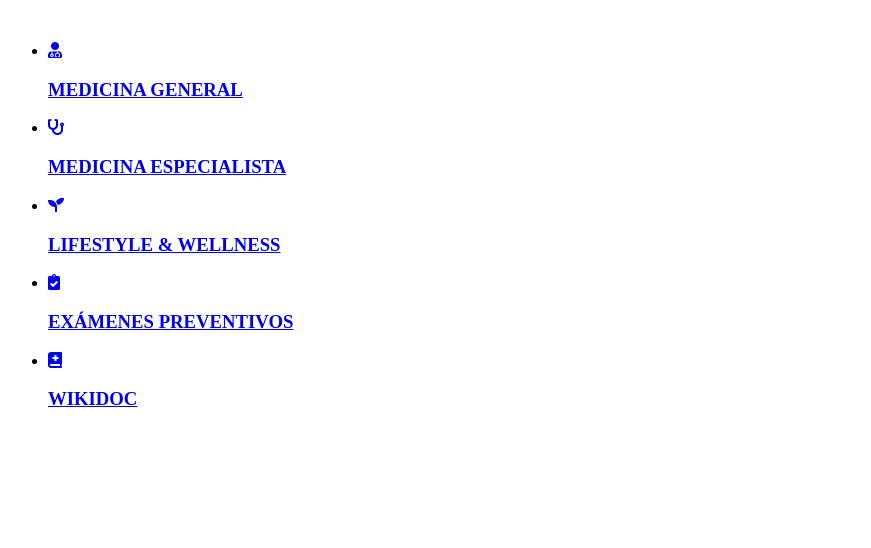
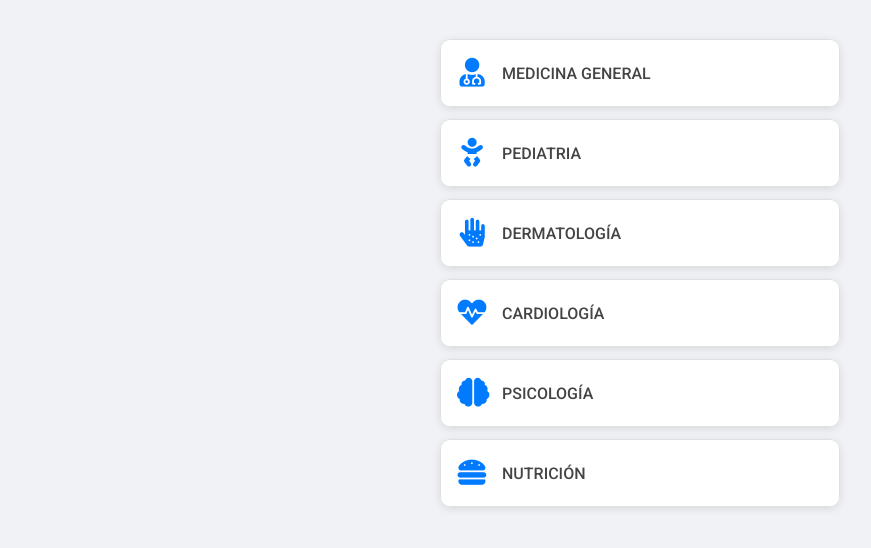
Before and after one commit to DiegoPyLL/Pagina_Clinica_a_tu_Lado, a plain HTML site: page Paginas/p_reservaAtencion.html in a window 1280 px wide. Shown: the whole page, without its empty margins (0-871 px from the left). Drawn offline with Linux system fonts and the light colour scheme.

Commit message:
reserva de atencion

```diff
--- /dev/null
+++ b/Paginas/estilo_Reserva.css
@@ -0,0 +1,76 @@
+/* Importar una fuente limpia y moderna */
+@import url('https://fonts.googleapis.com/css2?family=Roboto:wght@400;500;700&display=swap');
+
+/* Estilos generales del cuerpo */
+body {
+    background-color: #f0f2f5; /* Fondo gris claro */
+    font-family: 'Roboto', sans-serif;
+    margin: 0;
+    padding: 20px;
+    display: flex;
+    justify-content: center;
+    align-items: center;
+    flex-direction: column;
+}
+
+/* Contenedor principal de la lista */
+.a-tula-do-menu {
+    list-style: none;
+    padding: 0;
+    margin: 0;
+    width: 100%;
+    max-width: 400px; /* Ancho máximo para mejor visualización */
+}
+
+/* Estilo para cada elemento de la lista */
+.a-tula-do-menu li {
+    margin-bottom: 12px;
+    box-shadow: 0 2px 8px rgba(0, 0, 0, 0.1);
+    border-radius: 10px;
+    overflow: hidden;
+    transition: transform 0.2s ease-in-out;
+}
+
+.a-tula-do-menu li:hover {
+    transform: translateY(-2px); /* Efecto de levitación al pasar el mouse */
+}
+
+/* Estilo para los enlaces de los elementos */
+.a-tula-do-menu li a {
+    display: flex;
+    align-items: center;
+    text-decoration: none;
+    background-color: #ffffff; /* Fondo blanco para las tarjetas */
+    color: #333;
+    padding: 16px;
+    border: 1px solid #e0e0e0; /* Borde suave */
+    border-radius: 10px;
+}
+
+/* Estilo del ícono */
+.menu-icon {
+    font-size: 1.8rem;
+    color: #007bff; /* Un azul primario de Bootstrap */
+    margin-right: 15px;
+    width: 30px; /* Ancho fijo para mantener la alineación */
+    text-align: center;
+}
+
+/* Estilo del texto */
+.menu-text {
+    flex-grow: 1;
+}
+
+.menu-text h3 {
+    margin: 0;
+    font-size: 1rem;
+    font-weight: 500;
+    color: #444;
+}
+
+/* Media Queries para responsividad */
+@media (max-width: 600px) {
+    .a-tula-do-menu {
+        padding: 0 10px;
+    }
+}
--- a/Paginas/p_reservaAtencion.html
+++ b/Paginas/p_reservaAtencion.html
@@ -4,10 +4,11 @@
     <meta charset="UTF-8">
     <meta name="viewport" content="width=device-width, initial-scale=1.0">
     <link rel="stylesheet" href="https://cdnjs.cloudflare.com/ajax/libs/font-awesome/5.15.4/css/all.min.css">
+    <link rel="stylesheet" href="estilo_Reserva.css">
     <title>Document</title>
 </head>
 <body>
-    <ul class="zurich-menu">
+    <ul class="a-tula-do-menu">
         <li>
             <a href="#">
                 <div class="menu-icon"><i class="fas fa-user-md"></i></div>
@@ -18,33 +19,41 @@
         </li>
         <li>
             <a href="p">
-                <div class="menu-icon"><i class="fas fa-stethoscope"></i></div>
+                <div class="menu-icon"><i class="fas fa-baby"></i></div>
                 <div class="menu-text">
-                    <h3>MEDICINA ESPECIALISTA</h3>
+                    <h3>PEDIATRIA</h3>
                 </div>
             </a>
         </li>
         <li>
             <a href="#">
-                <div class="menu-icon"><i class="fas fa-seedling"></i></div>
+                <div class="menu-icon"><i class="fas fa-allergies"></i></div>
                 <div class="menu-text">
-                    <h3>LIFESTYLE & WELLNESS</h3>
+                    <h3>DERMATOLOGÍA</h3>
                 </div>
             </a>
         </li>
         <li>
             <a href="#">
-                <div class="menu-icon"><i class="fas fa-clipboard-check"></i></div>
+                <div class="menu-icon"><i class="fas fa-heartbeat"></i></div>
                 <div class="menu-text">
-                    <h3>EXÁMENES PREVENTIVOS</h3>
+                    <h3>CARDIOLOGÍA</h3>
                 </div>
             </a>
         </li>
         <li>
             <a href="#">
-                <div class="menu-icon"><i class="fas fa-book-medical"></i></div>
+                <div class="menu-icon"><i class="fas fa-brain"></i></div>
                 <div class="menu-text">
-                    <h3>WIKIDOC</h3>
+                    <h3>PSICOLOGÍA</h3>
+                </div>
+            </a>
+        </li>
+        <li>
+            <a href="#">
+                <div class="menu-icon"><i class="fas fa-hamburger"></i></div>
+                <div class="menu-text">
+                    <h3>NUTRICIÓN</h3>
                 </div>
             </a>
         </li>
```
Also changed, not shown: Paginas/p_dermatologia.html (added).
